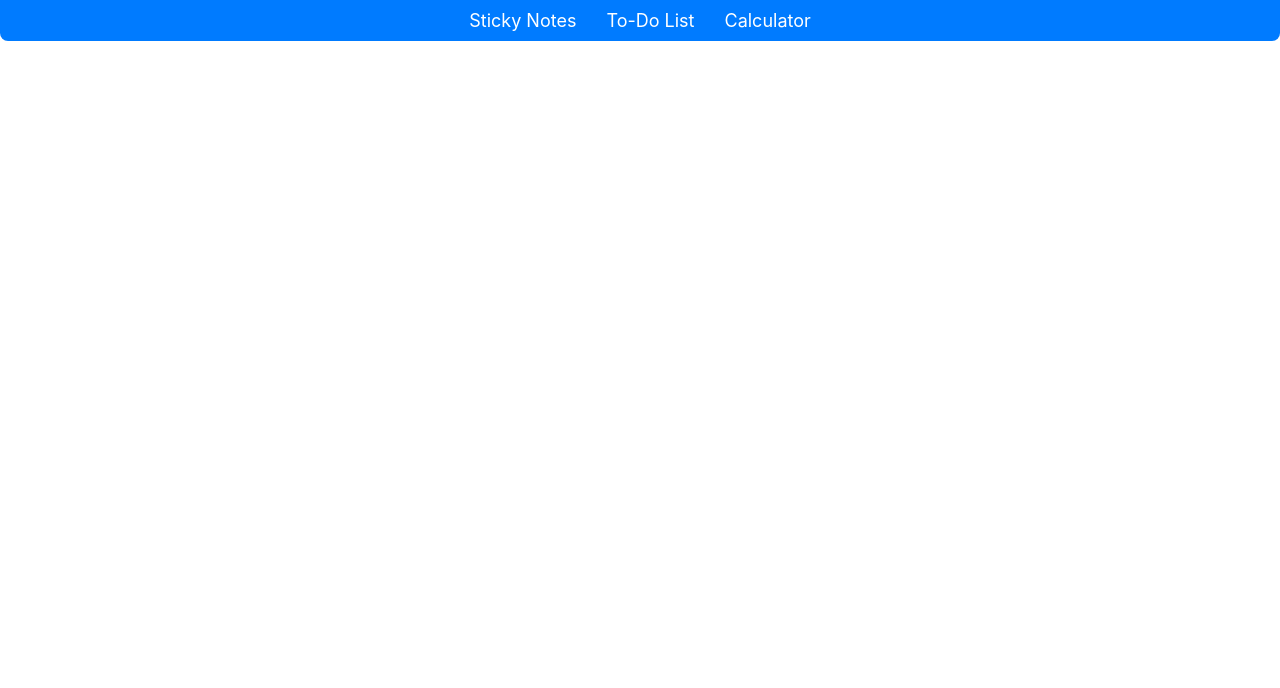
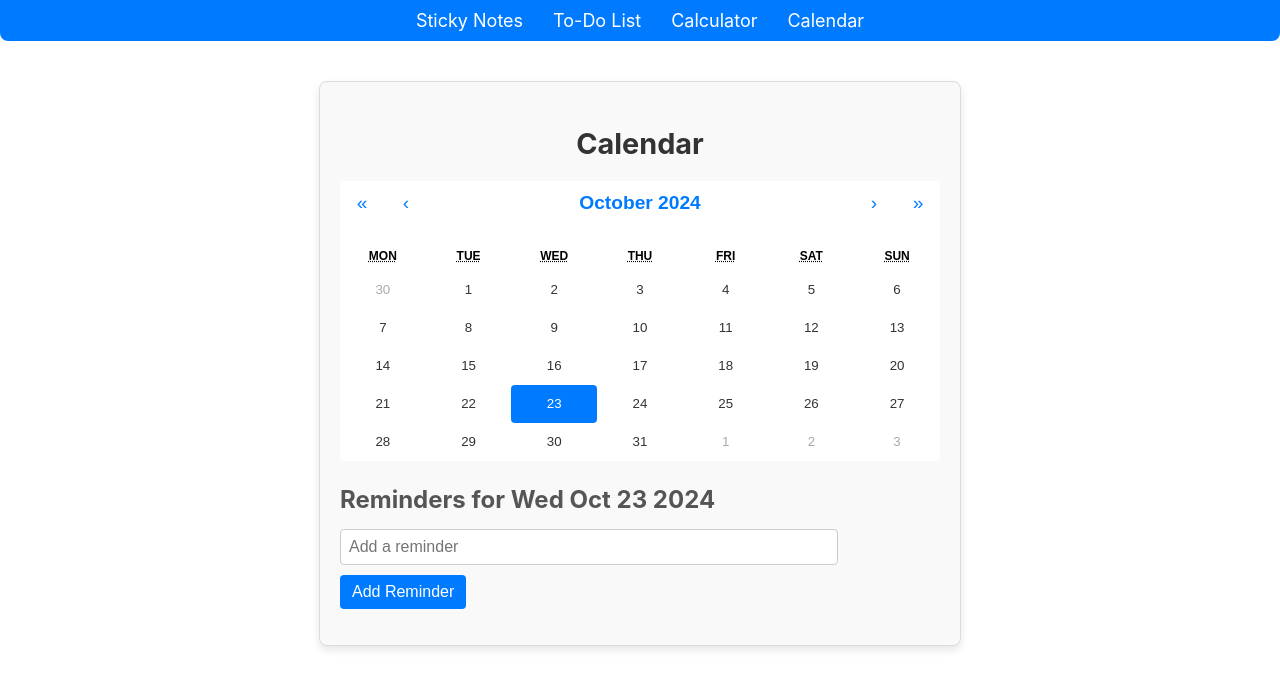
Before and after one commit to madhukantp97/my-notes, a React (Create React App) app: page /calendar in a window 1280 px wide. Shown: the top 688 px of the page. Built offline with nearby package versions, Linux system fonts and the light colour scheme.

Commit message:
added a calender with reminder

```diff
--- a/package.json
+++ b/package.json
@@ -7,6 +7,7 @@
     "@testing-library/react": "^13.4.0",
     "@testing-library/user-event": "^13.5.0",
     "react": "^18.3.1",
+    "react-calendar": "^5.1.0",
     "react-dom": "^18.3.1",
     "react-router-dom": "^6.27.0",
     "react-scripts": "5.0.1",
--- a/src/App.js
+++ b/src/App.js
@@ -4,23 +4,24 @@ import { BrowserRouter as Router, Route, Routes, Link } from 'react-router-dom';
 import StickyNotes from './StickyNotes';
 import Calculator from './Calculator';
 import ToDoList from './ToDoList';
+import CalendarReminder from './CalendarReminder';
 import './App.css';
 
 const App = () => {
-
   return (
     <Router>
       <nav>
         <Link to="/">Sticky Notes</Link>
         <Link to="/todo">To-Do List</Link>
         <Link to="/calculator">Calculator</Link>
+        <Link to="/calendar">Calendar</Link>
       </nav>
       <Routes>
         <Route path="/" element={<StickyNotes />} />
         <Route path="/calculator" element={<Calculator />} />
-        <Route path="/todo" element={<ToDoList />} /> {/* Route for To-Do List */}
+        <Route path="/todo" element={<ToDoList />} />
+        <Route path="/calendar" element={<CalendarReminder />} />
       </Routes>
-
     </Router>
   );
 };
--- /dev/null
+++ b/src/CalendarReminder.css
@@ -0,0 +1,156 @@
+/* src/CalendarReminder.css */
+
+.calendar-container {
+    max-width: 600px;
+    margin: 40px auto;
+    padding: 20px;
+    border: 1px solid #ddd;
+    border-radius: 8px;
+    box-shadow: 0 4px 8px rgba(0, 0, 0, 0.1);
+    background-color: #f9f9f9;
+    text-align: center;
+  }
+
+  .calendar-container h2 {
+    font-size: 1.8em;
+    margin-bottom: 20px;
+    color: #333;
+  }
+
+  /* Reminder section styling */
+  .reminder-section {
+    margin-top: 20px;
+    text-align: left;
+  }
+
+  .reminder-section h3 {
+    font-size: 1.5em;
+    color: #555;
+    margin-bottom: 10px;
+  }
+
+  .reminder-section input[type="text"] {
+    width: calc(100% - 120px);
+    padding: 8px;
+    font-size: 1em;
+    border: 1px solid #ccc;
+    border-radius: 4px;
+    margin-bottom: 10px;
+  }
+
+  .reminder-section button {
+    padding: 8px 12px;
+    font-size: 1em;
+    color: #fff;
+    background-color: #007bff;
+    border: none;
+    border-radius: 4px;
+    cursor: pointer;
+  }
+
+  .reminder-section button:hover {
+    background-color: #0056b3;
+  }
+
+  .reminder-section ul {
+    list-style-type: none;
+    padding: 0;
+    margin-top: 10px;
+  }
+
+  .reminder-section li {
+    display: flex;
+    align-items: center;
+    justify-content: space-between;
+    padding: 8px;
+    margin: 5px 0;
+    background-color: #fff;
+    border: 1px solid #ddd;
+    border-radius: 4px;
+  }
+
+  .reminder-section li button {
+    padding: 4px 8px;
+    font-size: 0.9em;
+    color: #fff;
+    background-color: #dc3545;
+    border: none;
+    border-radius: 4px;
+    cursor: pointer;
+  }
+
+  .reminder-section li button:hover {
+    background-color: #c82333;
+  }
+
+  /* Highlight dates with reminders */
+.reminder-date {
+    border: 2px solid #ff7f50 !important; /* Use a bright color to stand out */
+    border-radius: 50%;
+    background-color: #fff5e6; /* Light background for better visibility */
+  }
+  /* Custom styles for react-calendar */
+  .react-calendar {
+    width: 100%;
+    border: none;
+    font-family: Arial, sans-serif;
+  }
+
+  /* General calendar tile styles */
+  .react-calendar__tile {
+    color: #333; /* Default text color */
+    background-color: #fff;
+    padding: 10px;
+    border-radius: 4px;
+    transition: background-color 0.2s ease;
+  }
+
+  .react-calendar__tile:enabled:hover,
+  .react-calendar__tile:enabled:focus {
+    background-color: #e6f7ff;
+    color: #007bff;
+  }
+
+  .react-calendar__tile--now {
+    background-color: #eaf6ff;
+    color: #333;
+  }
+
+  .react-calendar__tile--active {
+    background-color: #007bff;
+    color: #fff;
+  }
+
+  .react-calendar__tile--active:hover {
+    background-color: #0056b3;
+  }
+
+  .react-calendar__month-view__days__day--neighboringMonth {
+    color: #aaa; /* Dim neighboring months' days */
+  }
+
+  /* Navigation button styling */
+  .react-calendar__navigation button {
+    color: #007bff; /* Arrow color */
+    font-size: 1.2em;
+    background: none;
+    border: none;
+    cursor: pointer;
+    padding: 8px;
+    transition: color 0.2s ease;
+  }
+
+  .react-calendar__navigation button:hover {
+    color: #0056b3;
+  }
+
+  /* Month and year text styling */
+  .react-calendar__navigation__label {
+    font-size: 1.2em;
+    color: #333;
+    font-weight: bold;
+  }
+
+  .react-calendar__navigation__label:hover {
+    color: #0056b3;
+  }
--- /dev/null
+++ b/src/CalendarReminder.js
@@ -0,0 +1,81 @@
+// src/CalendarReminder.js
+import React, { useState, useEffect } from 'react';
+import Calendar from 'react-calendar';
+import 'react-calendar/dist/Calendar.css';
+import './CalendarReminder.css';
+
+const CalendarReminder = () => {
+  const [date, setDate] = useState(new Date());
+  const [reminders, setReminders] = useState({});
+  const [inputValue, setInputValue] = useState('');
+
+  useEffect(() => {
+    const savedReminders = JSON.parse(localStorage.getItem('calendarReminders')) || {};
+    setReminders(savedReminders);
+  }, []);
+
+  useEffect(() => {
+    localStorage.setItem('calendarReminders', JSON.stringify(reminders));
+  }, [reminders]);
+
+  const handleDateChange = (selectedDate) => {
+    setDate(selectedDate);
+    setInputValue('');
+  };
+
+  const handleAddReminder = () => {
+    const formattedDate = date.toDateString();
+    setReminders((prevReminders) => ({
+      ...prevReminders,
+      [formattedDate]: [...(prevReminders[formattedDate] || []), inputValue],
+    }));
+    setInputValue('');
+  };
+
+  const handleDeleteReminder = (reminderDate, index) => {
+    setReminders((prevReminders) => {
+      const updatedReminders = { ...prevReminders };
+      updatedReminders[reminderDate].splice(index, 1);
+      if (updatedReminders[reminderDate].length === 0) {
+        delete updatedReminders[reminderDate];
+      }
+      return updatedReminders;
+    });
+  };
+
+  // Check if a specific date has reminders
+  const hasReminder = (date) => {
+    return reminders[date.toDateString()] && reminders[date.toDateString()].length > 0;
+  };
+
+  return (
+    <div className="calendar-container">
+      <h2>Calendar</h2>
+      <Calendar
+        onChange={handleDateChange}
+        value={date}
+        tileClassName={({ date }) => (hasReminder(date) ? 'reminder-date' : '')}
+      />
+      <div className="reminder-section">
+        <h3>Reminders for {date.toDateString()}</h3>
+        <input
+          type="text"
+          value={inputValue}
+          onChange={(e) => setInputValue(e.target.value)}
+          placeholder="Add a reminder"
+        />
+        <button onClick={handleAddReminder}>Add Reminder</button>
+        <ul>
+          {(reminders[date.toDateString()] || []).map((reminder, index) => (
+            <li key={index}>
+              {reminder}
+              <button onClick={() => handleDeleteReminder(date.toDateString(), index)}>Delete</button>
+            </li>
+          ))}
+        </ul>
+      </div>
+    </div>
+  );
+};
+
+export default CalendarReminder;
```
Also changed, not shown: 1 other file (tests, documents, lock files or other folders).
